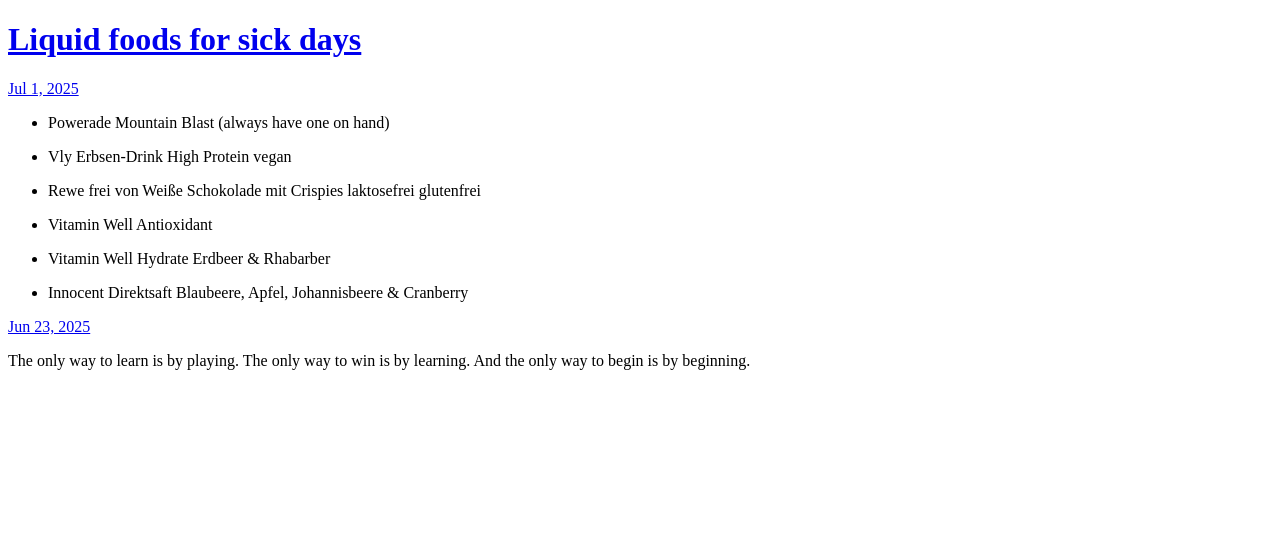
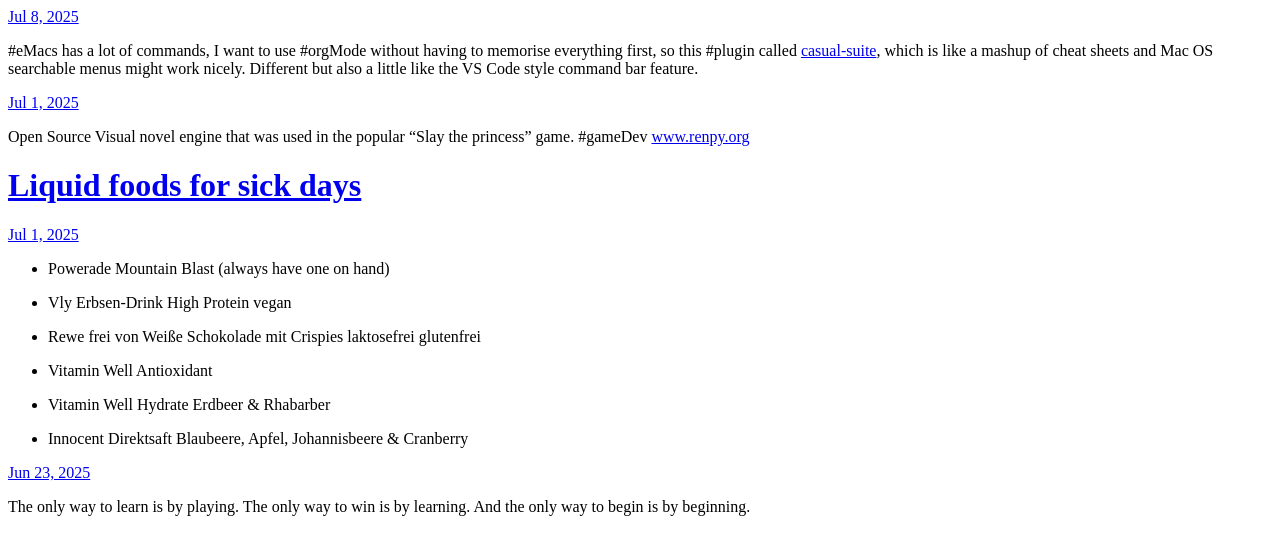
Before and after one commit to mahatiGH/Himaha, a plain HTML site: page index.html in a window 1280 px wide. Drawn offline with Linux system fonts and the light colour scheme.

Commit message:
Archiving from Micro.blog.

```diff
--- a/index.html
+++ b/index.html
@@ -21,6 +21,28 @@
 <div class="h-feed">
 
 
+
+	  <div class="h-entry">
+
+
+		<a href="https://himaha.com/2025/07/08/emacs-has-a-lot-of.html" class="u-url"><time class="dt-published" datetime="2025-07-08 18:23:24 &#43;0200">Jul 8, 2025</time></a>
+
+		<div class="e-content">
+			 <p>#eMacs has a lot of commands, I want to use #orgMode without having to memorise everything first, so this #plugin called <a href="https://github.com/kickingvegas/casual-suite">casual-suite</a>, which is like a mashup of cheat sheets and Mac OS searchable menus might work nicely. Different but also a little like the VS Code style command bar feature.</p>
+
+		</div>
+	  </div>
+
+	  <div class="h-entry">
+
+
+		<a href="https://himaha.com/2025/07/01/open-source-visual-novel-engine.html" class="u-url"><time class="dt-published" datetime="2025-07-01 19:21:11 &#43;0200">Jul 1, 2025</time></a>
+
+		<div class="e-content">
+			 <p>Open Source Visual novel engine that was used in the popular “Slay the princess” game. #gameDev <a href="https://www.renpy.org/">www.renpy.org</a></p>
+
+		</div>
+	  </div>
 
 	  <div class="h-entry">
 
```
